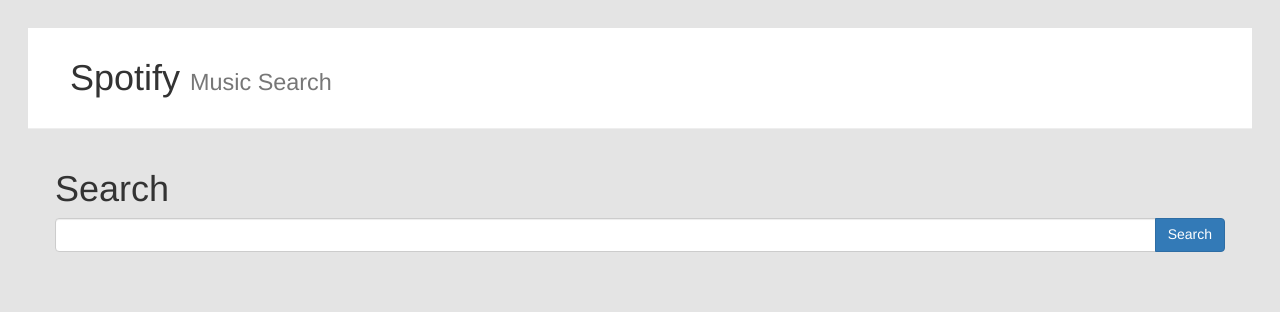
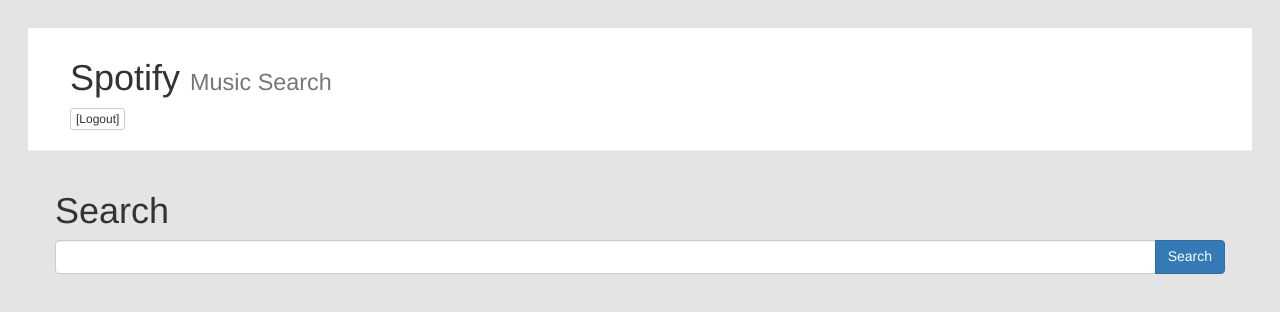
Before and after one commit to mbassale/angular-music, an Angular app: page /search in a window 1280 px wide. Shown: the top 312 px of the page. Built offline with nearby package versions, Linux system fonts and the light colour scheme; sample sign-in values are in the browser's storage; a web font is replaced by a local one.

Commit message:
Support for user logout.
Signed-off-by: Marco Bassaletti <bassaletti@gmail.com>

```diff
--- a/src/app/app.component.html
+++ b/src/app/app.component.html
@@ -1,6 +1,7 @@
 <div class="page-header">
   <div class="container">
     <h1>Spotify <small>Music Search</small></h1>
+    <button *ngIf="authService.isLoggedIn()" class="btn btn-default btn-xs" (click)="logout()">[Logout]</button>
   </div>
 </div>
 
--- a/src/app/app.component.ts
+++ b/src/app/app.component.ts
@@ -1,4 +1,6 @@
 import { Component } from '@angular/core';
+import {AuthService} from './auth.service';
+import {Router} from '@angular/router';
 
 @Component({
   selector: 'app-root',
@@ -6,4 +8,11 @@
   styleUrls: ['./app.component.css']
 })
 export class AppComponent {
+
+  constructor(public authService: AuthService, private router: Router) {}
+
+  logout(): void {
+    this.authService.logout();
+    this.router.navigate(['login']);
+  }
 }
--- a/src/app/login/login.component.ts
+++ b/src/app/login/login.component.ts
@@ -19,9 +19,7 @@
       this.accessToken = params['access_token'] || null;
     });
     route.fragment.subscribe((params: string) => {
-      if (params === null || params === '') {
-        return;
-      }
+      if (params) {
         console.log('Fragment', params);
         const vars = params.split('&');
         for (let i = 0; i < vars.length; i++) {
@@ -31,6 +29,7 @@
             if (queryKey === 'access_token') {
               this.accessToken = decodeURIComponent(varsParts[1]);
               console.log('AccessToken', this.accessToken);
+            }
           }
         }
       }
```
Lines whose indentation alone changed are shown as unchanged.
